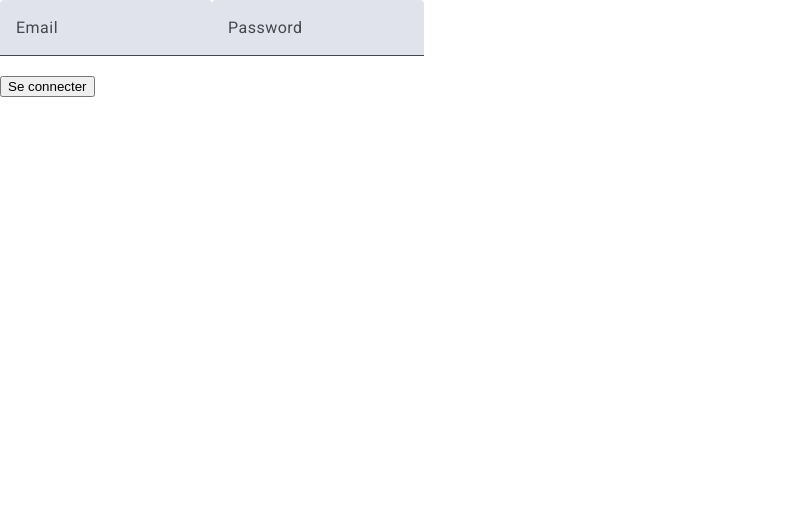
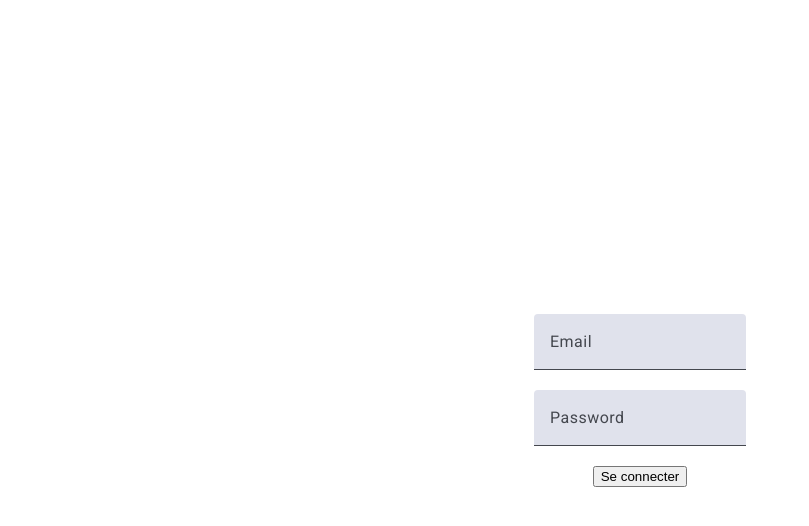
Before and after one commit to Mathieu-Hallez/YourCarYourWay, an Angular app in the folder front/: page /sign-in in a window 1280 px wide. Shown: the top 526 px of the page, without its empty margins (0-809 px from the left). Built offline with nearby package versions, Linux system fonts and the light colour scheme.

Commit message:
Center sign in form

```diff
--- a/front/src/app/pages/sign-in/sign-in.component.html
+++ b/front/src/app/pages/sign-in/sign-in.component.html
@@ -1,3 +1,4 @@
+<div class="container">
     <form>
         <mat-form-field class="example-full-width">
             <div class="text-danger">
@@ -24,3 +25,4 @@
             </button>
         </div>
     </form>
+</div>
--- a/front/src/app/pages/sign-in/sign-in.component.scss
+++ b/front/src/app/pages/sign-in/sign-in.component.scss
@@ -0,0 +1,14 @@
+.container {
+    flex:1;
+    display: flex;
+    height: 100%;
+    width: 100%;
+    justify-content: center;
+    align-items: center;
+
+    form {
+        display: flex;
+        flex-direction: column;
+        align-items: center;
+    }
+}
```
Lines whose indentation alone changed are shown as unchanged.
